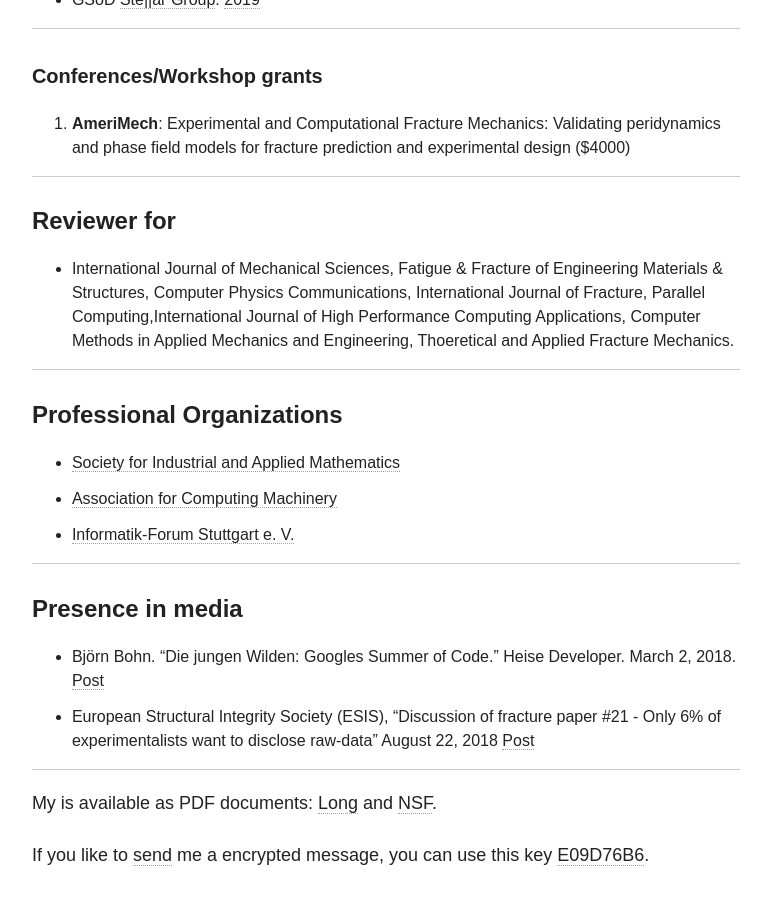
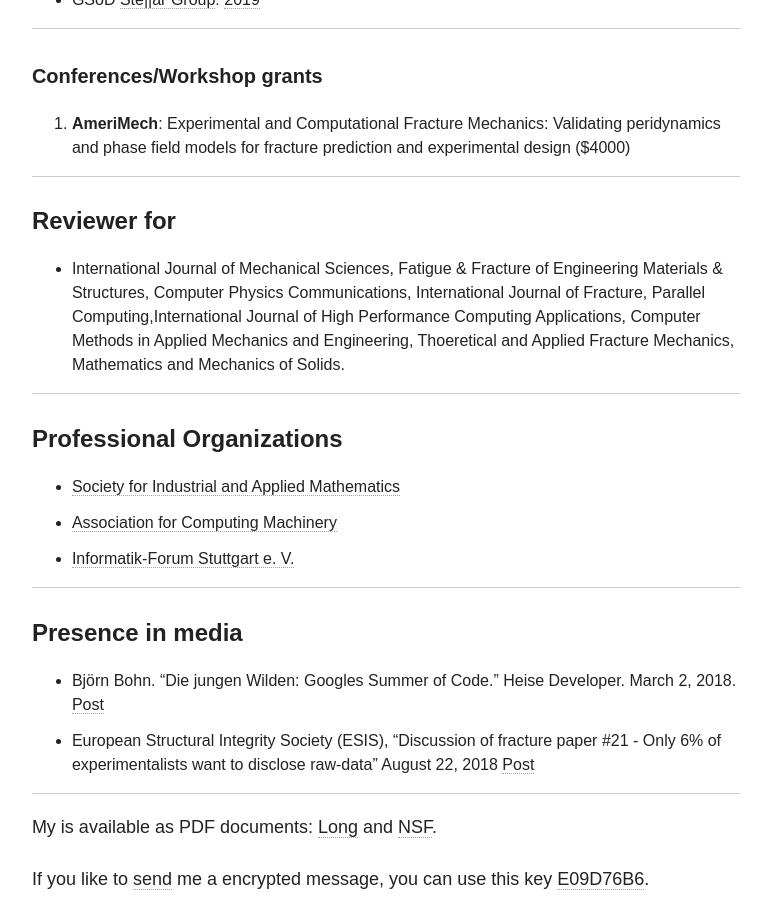
Before and after one commit to diehlpk/diehlpk.github.io, a Jekyll site: the page built from cv/index.md, in a window 1280 px wide and 900 px high, scrolled down 9210 px. Shown: the whole window, without its empty margins (254-1025 px from the left). Built offline with Jekyll 4.4.1, drawn with Linux system fonts in a browser that asks for light colours; nearby versions of some CDN libraries; some web fonts are replaced.

Commit message:
Update CV

```diff
--- a/cv/index.md
+++ b/cv/index.md
@@ -271,7 +271,7 @@
 
 #### Reviewer for
 
-* International Journal of Mechanical Sciences, Fatigue & Fracture of Engineering Materials & Structures, Computer Physics Communications, International Journal of Fracture, Parallel Computing,International Journal of High Performance Computing Applications, Computer Methods in Applied Mechanics and Engineering, Thoeretical and Applied Fracture Mechanics.
+* International Journal of Mechanical Sciences, Fatigue & Fracture of Engineering Materials & Structures, Computer Physics Communications, International Journal of Fracture, Parallel Computing,International Journal of High Performance Computing Applications, Computer Methods in Applied Mechanics and Engineering, Thoeretical and Applied Fracture Mechanics, Mathematics and Mechanics of Solids.
 
 ---
 
```
